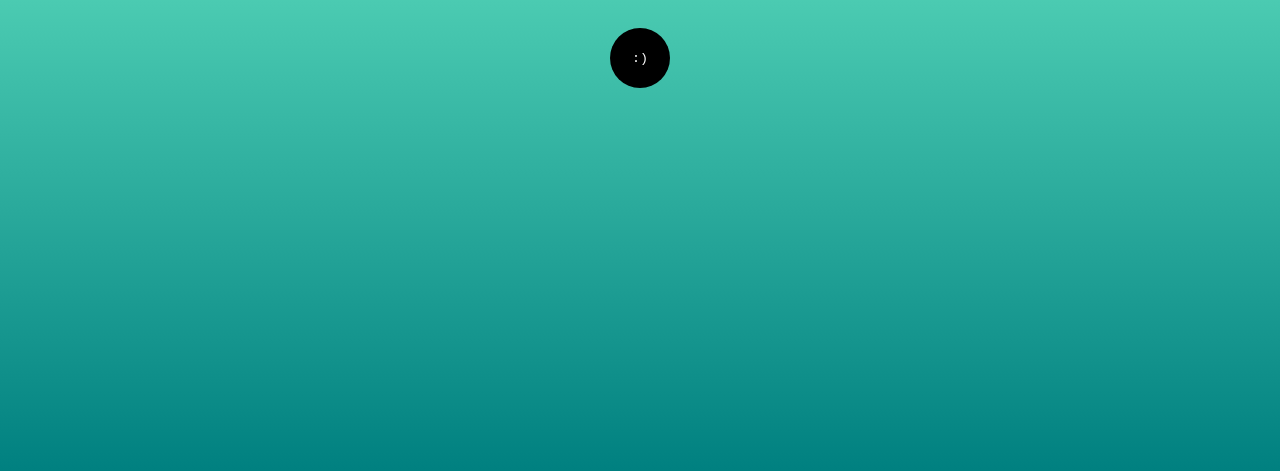
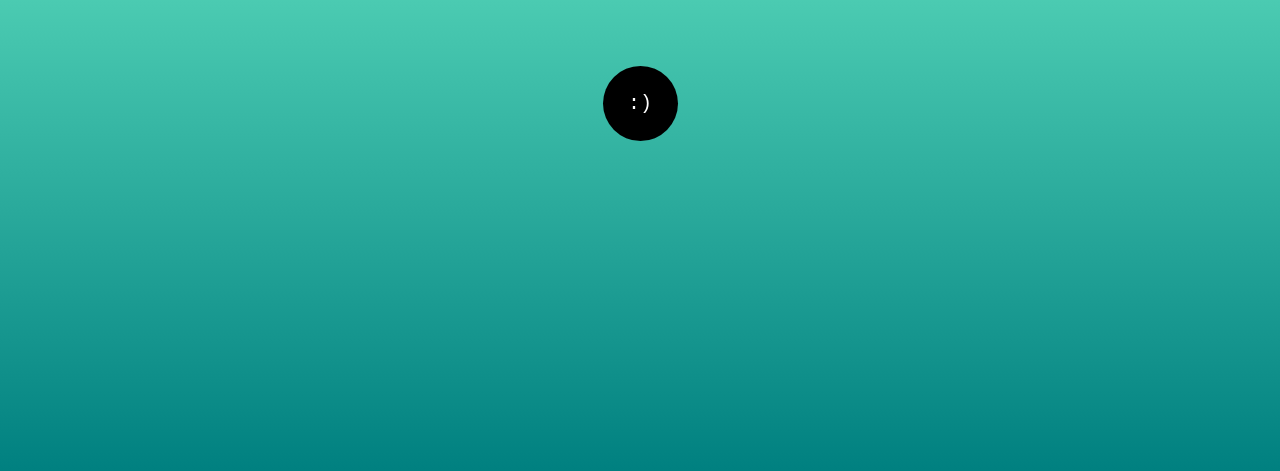
Before and after one commit to jackieBD/bored-bot, a plain HTML site: page index.html in a window 1280 px wide. Shown: the part 329-800 px from the top of the page. Drawn offline with Linux system fonts and the light colour scheme.

Commit message:
Update style.css

```diff
--- a/style.css
+++ b/style.css
@@ -76,3 +76,19 @@ button:active {
 .purple {
     background: linear-gradient(plum, rebeccapurple)
 }
+
+
+@media (min-width: 650px){
+  body{
+    font-size: 32px;
+  }
+  #content{
+    max-width: 500px;
+  }
+  button{
+    margin-top: 0;
+    width: 75px;
+    height: 75px;
+    font-size: 20px;
+  }
+}
```
